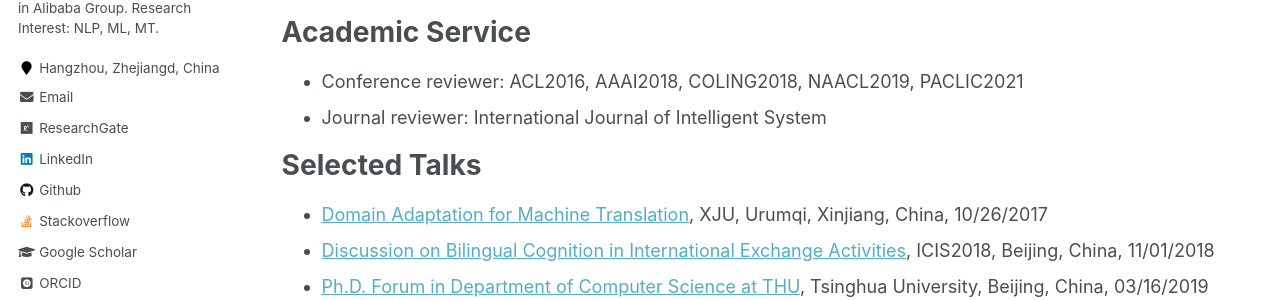
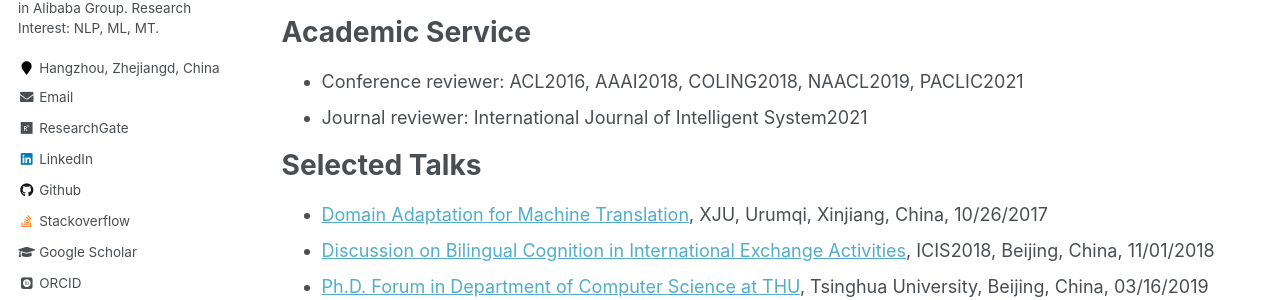
Before and after one commit to miradel51/miradel51.github.io, a Jekyll site: the page built from _pages/cv.md, in a window 1280 px wide and 900 px high, scrolled down 3836 px. Shown: the part 276-576 px from the top of the window. Built offline with Jekyll 4.4.1, drawn with Linux system fonts in a browser that asks for light colours; some web fonts are replaced.

Commit message:
update cv.md
revise the international journal year for reviewer

```diff
--- a/_pages/cv.md
+++ b/_pages/cv.md
@@ -112,7 +112,7 @@ Honors
 Academic Service
 ======
 * Conference reviewer: ACL2016, AAAI2018, COLING2018, NAACL2019, PACLIC2021
-* Journal reviewer: International Journal of Intelligent System
+* Journal reviewer: International Journal of Intelligent System2021
 
 Selected Talks
 ======
```
